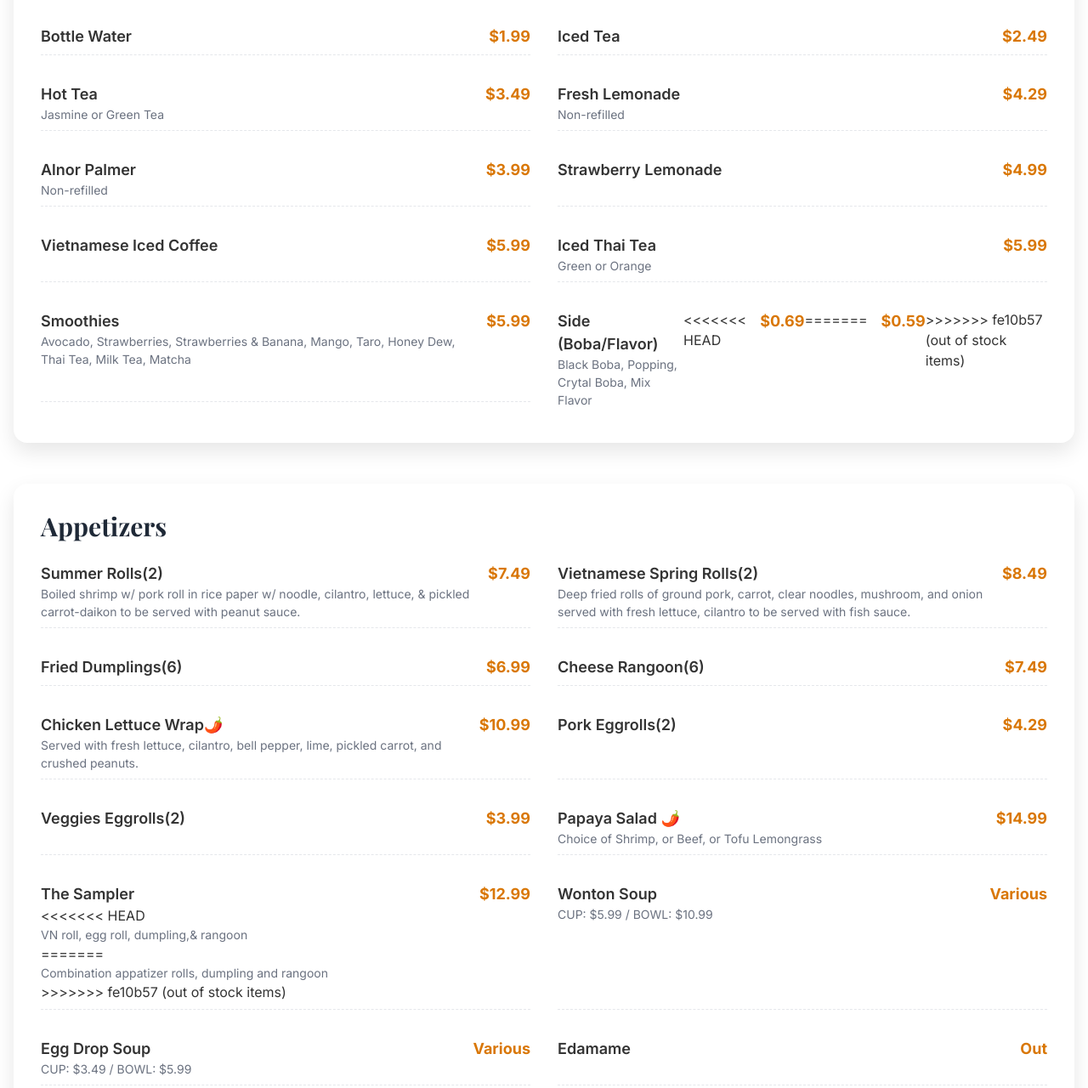
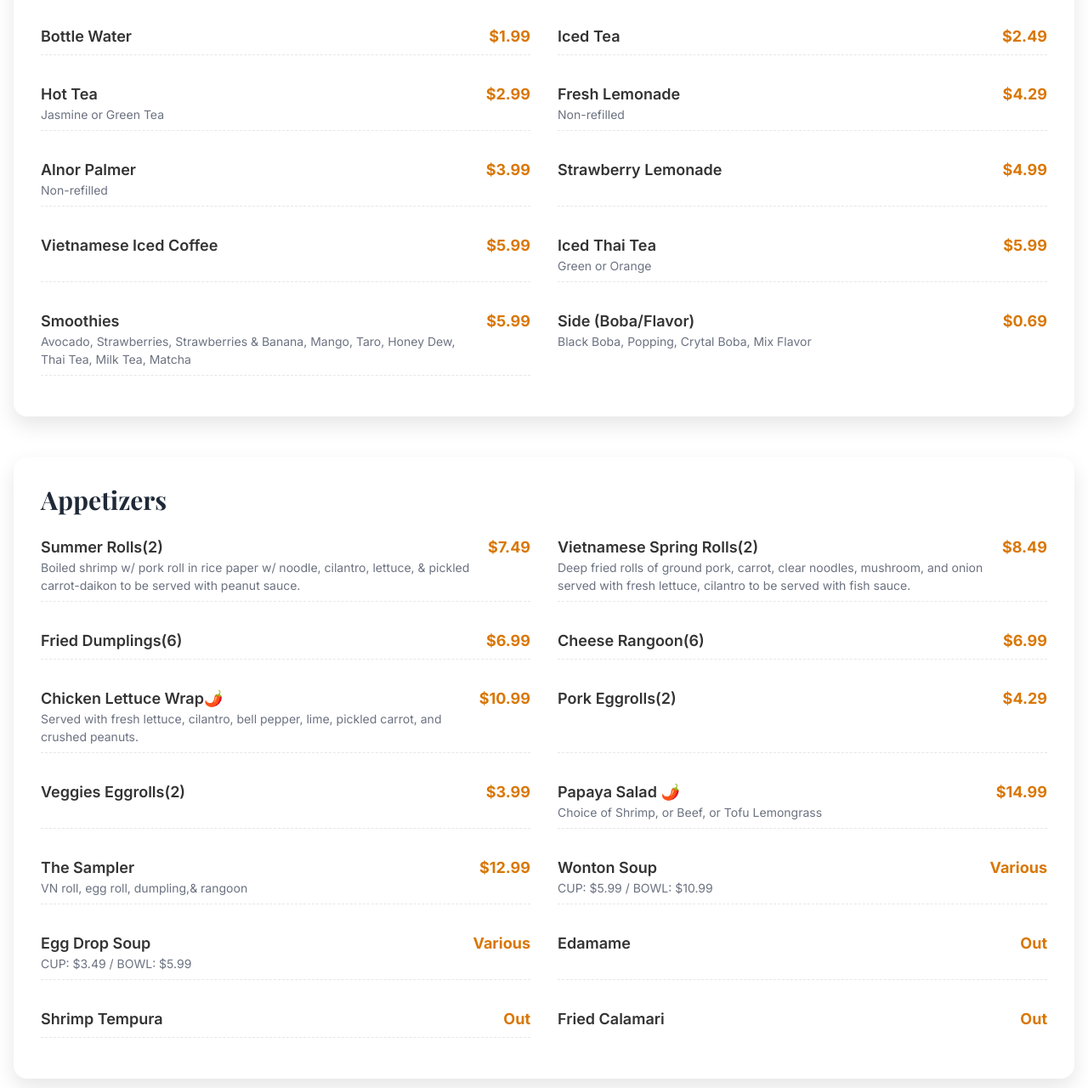
Before and after one commit to NhatThanh217/phothienan, a plain HTML site: page index.html in a window 1280 px wide. Shown: the part 2303-3583 px from the top of the page at 85% size. Drawn offline with nearby package versions, Linux system fonts and the light colour scheme.

Commit message:
update price

```diff
--- a/index.html
+++ b/index.html
@@ -122,7 +122,7 @@
                             <p class="menu-item-name">Hot Tea</p>
                             <p class="menu-item-description">Jasmine or Green Tea</p>
                         </div>
-                        <p class="menu-item-price">$3.49</p>
+                        <p class="menu-item-price">$2.99</p>
                     </div>
                     <div class="menu-item">
                         <div class="flex-grow">
@@ -171,11 +171,7 @@
                             <p class="menu-item-name">Side (Boba/Flavor)</p>
                             <p class="menu-item-description">Black Boba, Popping, Crytal Boba, Mix Flavor</p>
                         </div>
-<<<<<<< HEAD
                         <p class="menu-item-price">$0.69</p>
-=======
-                        <p class="menu-item-price">$0.59</p>
->>>>>>> fe10b57 (out of stock items)
                     </div>
                 </div>
             </div>
@@ -210,7 +206,7 @@
                             <p class="menu-item-name">Cheese Rangoon(6)</p>
                             <p class="menu-item-description"></p>
                         </div>
-                        <p class="menu-item-price">$7.49</p>
+                        <p class="menu-item-price">$6.99</p>
                     </div>
                     <div class="menu-item">
                         <div class="flex-grow">
@@ -243,11 +239,7 @@
                     <div class="menu-item">
                         <div class="flex-grow">
                             <p class="menu-item-name">The Sampler</p>
-<<<<<<< HEAD
                             <p class="menu-item-description">VN roll, egg roll, dumpling,& rangoon</p>
-=======
-                            <p class="menu-item-description">Combination appatizer rolls, dumpling and rangoon</p>
->>>>>>> fe10b57 (out of stock items)
                         </div>
                         <p class="menu-item-price">$12.99</p>
                     </div>
```
Also changed, not shown: 1 other file.
